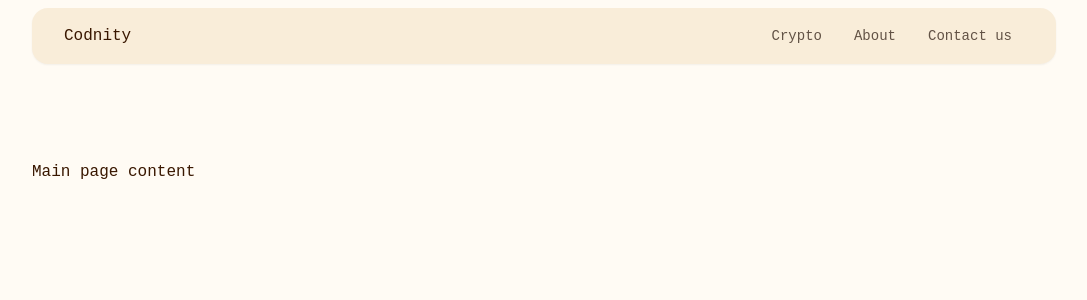
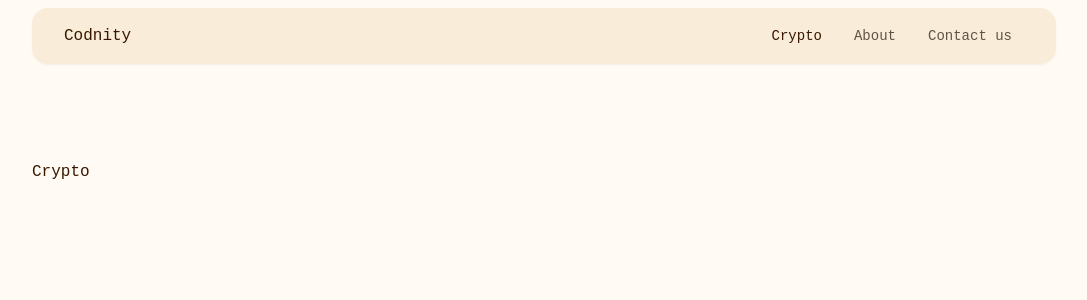
Before and after one commit to BlowYourMind/Codnity-fe-home-assignnment, a React (Create React App) app: page /crypto in a window 1280 px wide. Shown: the top 300 px of the page, without its empty margins (96-1183 px from the left). Built offline with nearby package versions, Linux system fonts and the light colour scheme.

Commit message:
Feat + Fix: Compoents for navigation pages / fixed header animation on every component rerender

```diff
--- a/src/components/header.tsx
+++ b/src/components/header.tsx
@@ -1,14 +1,24 @@
-import { motion } from "motion/react";
+import { motion } from "framer-motion";
 import TemporaryDrawer from "../material-ui/drawer";
 import Navbar from "./navbar";
+import { useState, useEffect } from "react";
 
 const Header = () => {
+  const [hasAnimatedIn, setHasAnimatedIn] = useState(() => {
+    return sessionStorage.getItem("headerAnimated") === "true";
+  });
+
+  useEffect(() => {
+    if (!hasAnimatedIn) {
+      setHasAnimatedIn(true);
+      sessionStorage.setItem("headerAnimated", "true");
+    }
+  }, [hasAnimatedIn]);
+
   return (
     <motion.header
-      className=" bg-secondaryBackground shadow-sm top-2 fixed inset-x-0 z-40 mx-auto flex h-14 max-w-5xl items-center justify-between rounded-2xl px-8 saturate-100 backdrop-blur-[10px]"
-      initial={{
-        y: -100,
-      }}
+      className="bg-secondaryBackground shadow-sm top-2 fixed inset-x-0 z-40 mx-auto flex h-14 max-w-5xl items-center justify-between rounded-2xl px-8 saturate-100 backdrop-blur-[10px]"
+      initial={!hasAnimatedIn ? { y: -100 } : false}
       animate={{
         y: 0,
       }}
@@ -30,4 +40,5 @@ const Header = () => {
     </motion.header>
   );
 };
+
 export default Header;
--- /dev/null
+++ b/src/components/pages/aboutContent.tsx
@@ -0,0 +1,4 @@
+const AboutContent = () => {
+  return <div>About</div>;
+};
+export default AboutContent;
--- /dev/null
+++ b/src/components/pages/contactUsContent.tsx
@@ -0,0 +1,4 @@
+const ContactUsContent = () => {
+    return <div>Contact</div>;
+  };
+  export default ContactUsContent;
--- /dev/null
+++ b/src/components/pages/cryptoContent.tsx
@@ -0,0 +1,4 @@
+const CryptoContent = () => {
+  return <div>Crypto</div>;
+};
+export default CryptoContent;
--- a/src/App.tsx
+++ b/src/components/pages/mainPageContent.tsx
@@ -1,4 +1,4 @@
-function App() {
+function MainPageContent() {
   return (
     <div className="min-h-screen mt-40 max-w-5xl mx-auto">
       Main page content
@@ -6,4 +6,4 @@ function App() {
   );
 }
 
-export default App;
+export default MainPageContent;
--- a/src/config/links.tsx
+++ b/src/config/links.tsx
@@ -3,7 +3,7 @@ import { HeaderLinks } from "../interfaces/links";
 export const HEADER_LINKS: HeaderLinks = [
   {
     icon: <AnchorIcon className="size-3.5" />,
-    href: "/crypo",
+    href: "/crypto",
     public_name: "Crypto",
   },
   {
@@ -13,7 +13,7 @@ export const HEADER_LINKS: HeaderLinks = [
   },
   {
     icon: <AnchorIcon className="size-3.5" />,
-    href: "/contact",
+    href: "/contact-us",
     public_name: "Contact us",
   },
 ];
--- a/src/index.tsx
+++ b/src/index.tsx
@@ -1,10 +1,13 @@
 import React from "react";
 import ReactDOM from "react-dom/client";
 import "./index.css";
-import App from "./App";
+import App from "./components/pages/mainPageContent";
 import reportWebVitals from "./reportWebVitals";
 import Main from "./layout";
-import { BrowserRouter } from "react-router-dom";
+import { BrowserRouter, Route, Routes } from "react-router-dom";
+import AboutContent from "./components/pages/aboutContent";
+import ContactUsContent from "./components/pages/contactUsContent";
+import CryptoContent from "./components/pages/cryptoContent";
 
 const root = ReactDOM.createRoot(
   document.getElementById("root") as HTMLElement
@@ -13,9 +16,16 @@ root.render(
   <React.StrictMode>
     <BrowserRouter>
       <Main>
-        <App />
+        <Routes>
+          <Route path="/crypto" element={<CryptoContent />} />
+          <Route path="/about" element={<AboutContent />} />
+          <Route path="/contact-us" element={<ContactUsContent />} />
+
+          <Route path="/" element={<App />} />
+        </Routes>
       </Main>
     </BrowserRouter>
   </React.StrictMode>
 );
-reportWebVitals();
+
+reportWebVitals(console.log);
--- a/src/layout.tsx
+++ b/src/layout.tsx
@@ -4,9 +4,9 @@ export default function Main({
   children,
 }: Readonly<{ children: React.ReactNode }>) {
   return (
-    <div className="bg-background">
+    <div className="bg-background ">
       <Header />
-      {children}
+      <div className="min-h-screen mt-40 max-w-5xl mx-auto">{children}</div>
       {/* <Footer /> */}
     </div>
   );
--- a/src/material-ui/drawer.tsx
+++ b/src/material-ui/drawer.tsx
@@ -38,8 +38,8 @@ export default function TemporaryDrawer() {
 
   return (
     <div className="block md:hidden">
-      <Button onClick={toggleDrawer(true)}>
-        <MenuIcon className="size-3.5" />
+      <Button className="px-2 !min-w-[unset]" onClick={toggleDrawer(true)}>
+        <MenuIcon className=" text-foreground size-3.5" />
       </Button>
       <Drawer open={open} onClose={toggleDrawer(false)} anchor="right">
         {DrawerList}
--- a/tailwind.config.js
+++ b/tailwind.config.js
@@ -8,7 +8,7 @@ module.exports = {
         secondaryBackground: "oklch(0.95 0.03 80)",
         foreground: "oklch(0.25 0.07 60)",
         "muted-foreground": "oklch(0.45 0.03 60)",
-        backgroundHover: "oklch(0.9 0.05 70)",
+        backgroundHover: "oklch(0.95 0.01 80)",
       },
     },
   },
```
Also changed, not shown: 1 other file (tests, documents, lock files or other folders).
